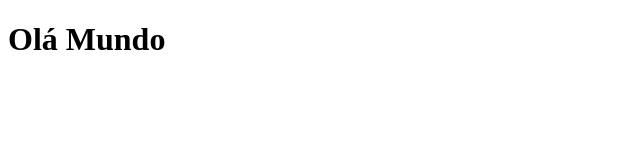
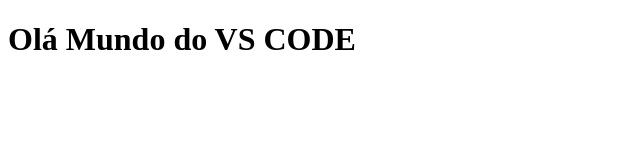
Before and after one commit to jessamancio/teste-vscode, a plain HTML site: page index.html in a window 1280 px wide. Shown: the whole page, without its empty margins (0-640 px from the left). Drawn offline with Linux system fonts and the light colour scheme.

Commit message:
Update index.html

```diff
--- a/index.html
+++ b/index.html
@@ -7,6 +7,6 @@
     <title>Document</title>
 </head>
 <body>
-    <h1>Olá Mundo</h1>
+    <h1>Olá Mundo do VS CODE</h1>
 </body>
 </html>
```
